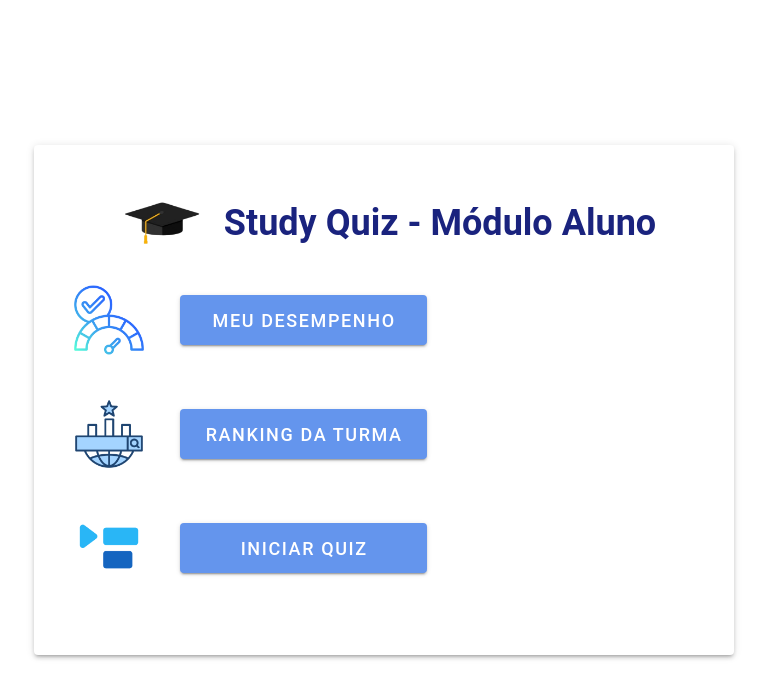
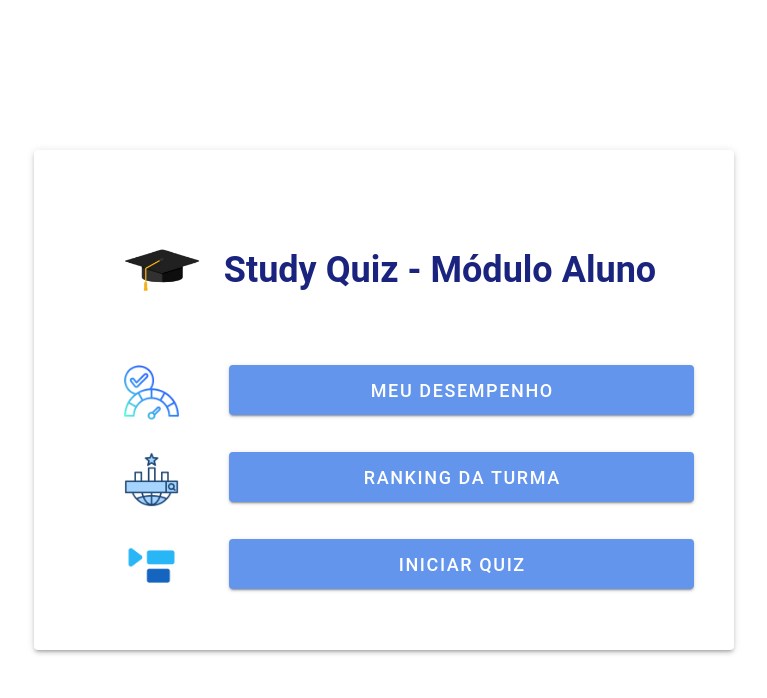
Before and after one commit to berbraga/quizz, a Vue app: page /aluno in a window 1280 px wide. Shown: the top 698 px of the page, without its empty margins (216-983 px from the left). Built offline with nearby package versions, Linux system fonts and the light colour scheme.

Commit message:
Commitando quiz

```diff
--- a/src/pages/addQuestion.vue
+++ b/src/pages/addQuestion.vue
@@ -15,15 +15,14 @@
             :rules="[rules.required]"
           ></v-textarea>
 
-          <div margin="10px">
-            <select v-model="selected">
-            <option disabled value="">Escolha o nível</option>
-              <option>Difícil</option>
-              <option>Intermediário</option>
-              <option>Fácil</option>
-            </select>
-          </div>
-
+            <v-select
+              v-model="questionData.level"
+              :items="['Difícil', 'Intermediário', 'Fácil']"
+              label="Escolha o nível"
+              outlined
+              clearable
+              :rules="[rules.required]"
+          ></v-select>
 
           <!-- Respostas com Botão para Selecionar a Correta -->
           <v-row>
@@ -69,6 +68,7 @@ const questionData = reactive({
   text: "", // Texto da pergunta
   answers: ["", "", "", ""], // Quatro respostas possíveis
   correctAnswer: null, // Índice da resposta correta
+  level: ""
 });
 
 const rules = {
@@ -92,6 +92,7 @@ const addQuestion = async () => {
         text: questionData.text,
         answers: questionData.answers,
         correctAnswer: questionData.correctAnswer,
+        level: questionData.level
       });
       alert("Pergunta adicionada com sucesso!");
       router.push(`/quiz/${quizId}/questions`); // Redireciona para a página de perguntas
--- a/src/pages/aluno.vue
+++ b/src/pages/aluno.vue
@@ -1,46 +1,37 @@
 <template>
   <v-container class="d-flex align-center justify-center ma-0 pa-0" style="height: 100vh;">
-    <v-card class="pa-10" elevation="3" style="width: 700px; max-width: 90%; min-height: 500px;">
+    <v-card class="pa-10 d-flex flex-column" elevation="3" style="width: 700px; max-width: 90%; min-height: 500px;">
         <v-row align="center" justify="center">
           <v-img src="/capelo.png" max-height="100" max-width="100" class="mr-3" alt="Capelo"></v-img>
           <h1 class="text-indigo-darken-4 mb-0" style="font-size: 36px;">Study Quiz - Módulo Aluno</h1>
         </v-row>
 
-        <v-row class="mb-5" justify="center" align="center">
-          <v-col cols="auto">
-            <v-img src="/atuacao.png" alt="atuacao" style="width: 70px; height: 70px;" class="mr-3"></v-img>
-          </v-col>
-          <v-col>
-            <v-btn
-            style="background-color: cornflowerblue; color: white; width: 48%; font-size: 18px; padding: 12px; height: 50px;">
+
+        <div class="d-flex my-4">
+          <v-img src="/atuacao.png" alt="atuacao" style="height: 55px;" width="25%"></v-img>
+            <v-btn width="75%"
+            style="background-color: cornflowerblue; color: white; font-size: 18px; padding: 12px; height: 50px;">
             Meu Desempenho
             </v-btn>
-          </v-col>
-        </v-row>
+        </div>
 
-        <v-row class="mb-5" justify="center" align="center">
-          <v-col cols="auto">
-            <v-img src="/ranking.png" alt="atuacao" style="width: 70px; height: 70px;" class="mr-3"></v-img>
-          </v-col>
-          <v-col>
-            <v-btn
-            style="background-color: cornflowerblue; color: white; width: 48%; font-size: 18px; padding: 12px; height: 50px;">
+        <div class="d-flex my-4">
+          <v-img src="/ranking.png" alt="ranking" style="height: 55px;" width="25%"></v-img>
+            <v-btn width="75%"
+            style="background-color: cornflowerblue; color: white; font-size: 18px; padding: 12px; height: 50px;">
             Ranking da Turma
             </v-btn>
-          </v-col>
-        </v-row>
+        </div>
 
-        <v-row class="mb-5" justify="center" align="center">
-          <v-col cols="auto">
-            <v-img src="/play.png" alt="atuacao" style="width: 70px; height: 70px;" class="mr-3"></v-img>
-          </v-col>
-          <v-col>
-            <v-btn
-            style="background-color: cornflowerblue; color: white; width: 48%; font-size: 18px; padding: 12px; height: 50px;">
+
+        <div class="d-flex my-4">
+          <v-img src="/play.png" alt="Play" style="height: 55px;" width="25%"></v-img>
+            <v-btn width="75%"
+            style="background-color: cornflowerblue; color: white; font-size: 18px; padding: 12px; height: 50px;"
+            @click="startQuiz">
             Iniciar Quiz
             </v-btn>
-          </v-col>
-        </v-row>
+        </div>
     </v-card>
   </v-container>
 </template>
@@ -59,4 +50,8 @@ const headers = [
   { text: "Ações", value: "actions", sortable: false },
 ];
 
+const startQuiz = async () => {
+  router.push("/quizAluno");
+}
+
 </script>
--- a/src/pages/quizAluno.vue
+++ b/src/pages/quizAluno.vue
@@ -63,7 +63,7 @@ const fetchQuizzes = async () => {
 
 // Redirecionar para a página de perguntas do quiz selecionado
 const goToQuiz = (quizId) => {
-  router.push(`/aluno/quiz/${quizId}`);
+  router.push(`/quizAluno/quiz/${quizId}`);
 };
 
 // Carrega os quizzes quando o componente é montado
```
